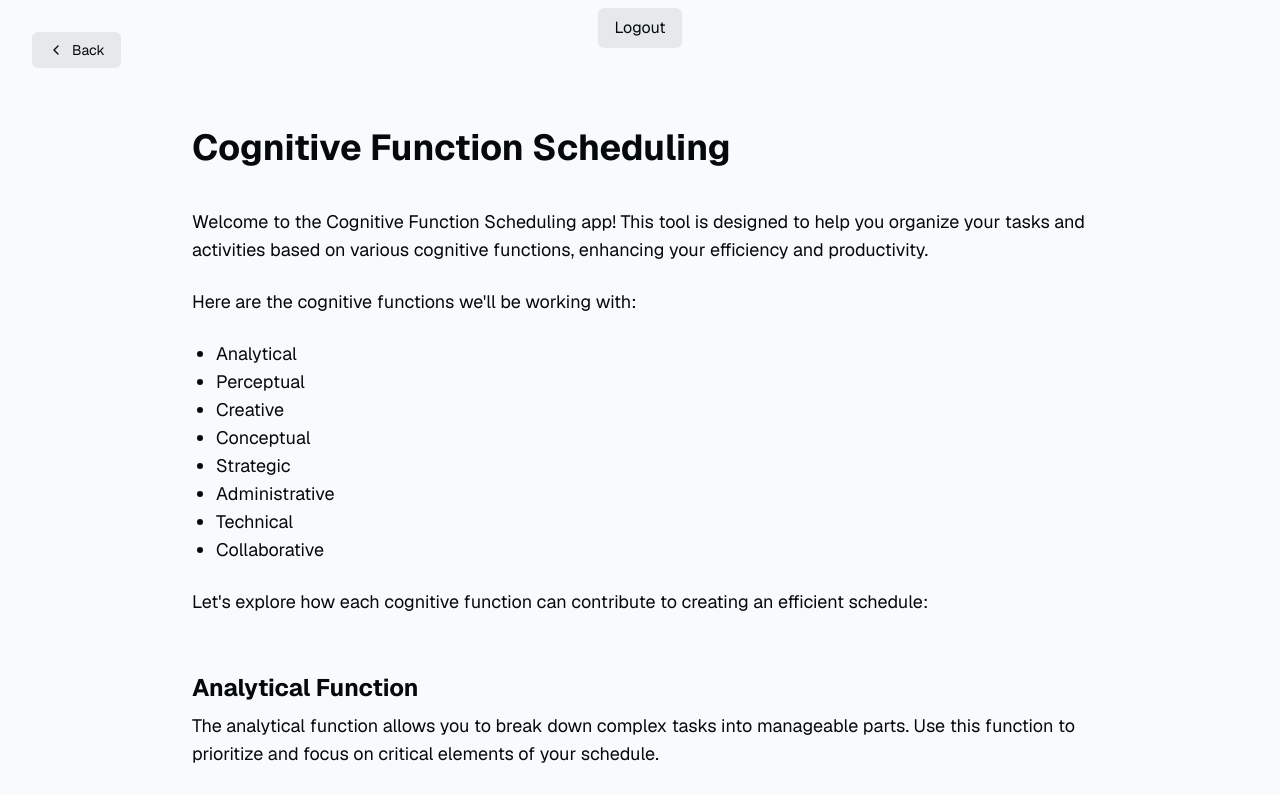
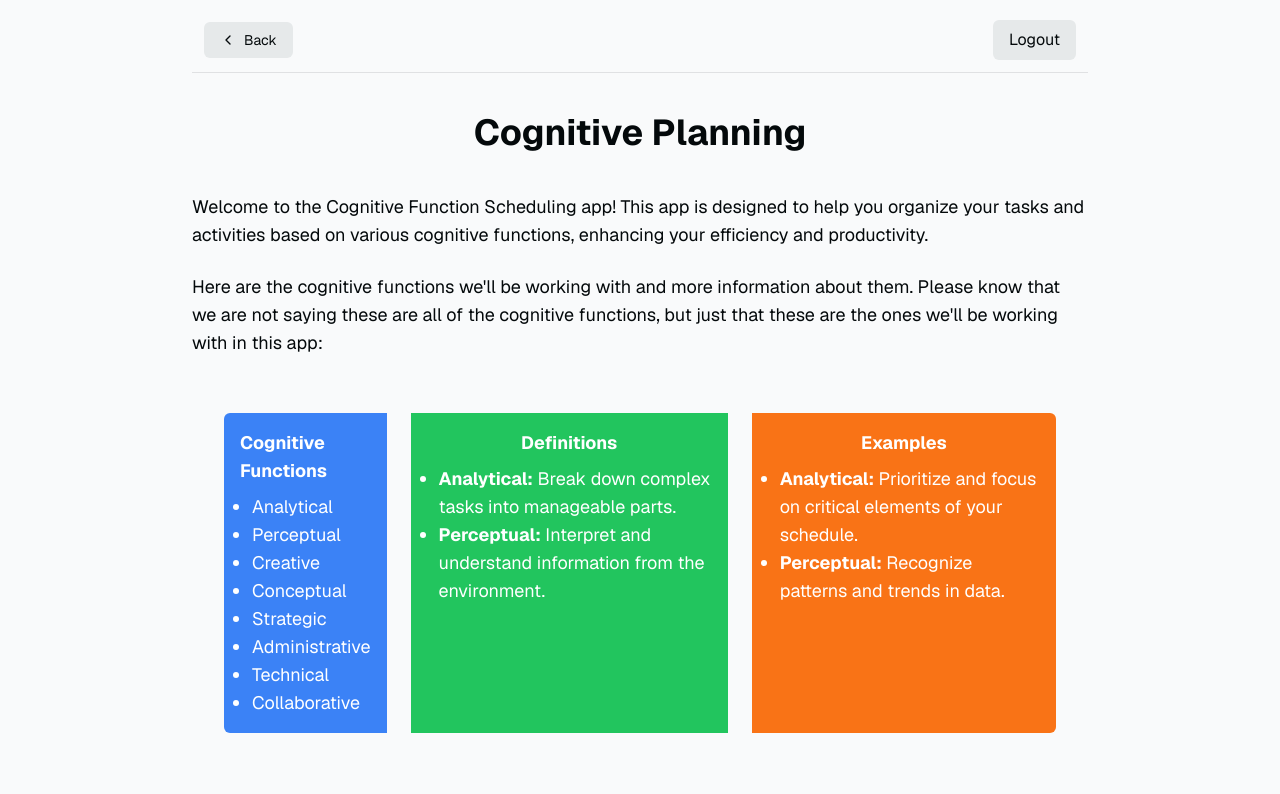
Before and after one commit to Enjoyweaver/CognitiveLabs, a Next.js app: page /cognitive in a window 1280 px wide. Shown: the top 794 px of the page. Built offline with nearby package versions, Linux system fonts and the light colour scheme.

Commit message:
Cognitive page

```diff
--- a/app/cognitive/page.tsx
+++ b/app/cognitive/page.tsx
@@ -14,10 +14,11 @@ const signOut = async () => {
 
 export default function Cognitive() {
   return (
-    <div className="flex-1 w-full flex flex-col gap-20 items-center">
+    <div className="flex-1 flex flex-col items-center">
+      <div className="flex w-full justify-between items-center p-3 border-b border-foreground/10">
         <Link
           href="/"
-        className="absolute left-8 top-8 py-2 px-4 rounded-md no-underline text-foreground bg-btn-background hover:bg-btn-background-hover flex items-center group text-sm"
+          className="py-2 px-4 rounded-md no-underline text-foreground bg-btn-background hover:bg-btn-background-hover flex items-center group text-sm"
         >
           <svg
             xmlns="http://www.w3.org/2000/svg"
@@ -40,23 +41,32 @@ export default function Cognitive() {
             Logout
           </button>
         </form>
-      <main className="flex-1 flex flex-col gap-6 max-w-4xl">
-        <h2 className="font-bold text-4xl mb-4">
-          Cognitive Function Scheduling
+      </div>
+      <main className="pt-10 flex-1 flex flex-col gap-6 max-w-4xl">
+        <h2 className="text-center font-bold text-4xl mb-4">
+          Cognitive Planning
         </h2>
 
         <p className="text-lg">
-          Welcome to the Cognitive Function Scheduling app! This tool is
-          designed to help you organize your tasks and activities based on
-          various cognitive functions, enhancing your efficiency and
-          productivity.
+          Welcome to the Cognitive Function Scheduling app! This app is designed
+          to help you organize your tasks and activities based on various
+          cognitive functions, enhancing your efficiency and productivity.
         </p>
 
         <p className="text-lg">
-          Here are the cognitive functions we'll be working with:
+          Here are the cognitive functions we'll be working with and more
+          information about them. Please know that we are not saying these are
+          all of the cognitive functions, but just that these are the ones we'll
+          be working with in this app:
         </p>
-
-        <ul className="list-disc pl-6 text-lg">
+        <main className="flex-1 flex flex-col gap-6 max-w-4xl p-8">
+          <div className="flex gap-6">
+            {/* Column 1: Cognitive Functions */}
+            <div className="bg-blue-500 rounded-tl-md rounded-bl-md p-4 flex flex-col items-center">
+              <h3 className="text-white text-lg font-bold mb-2">
+                Cognitive Functions
+              </h3>
+              <ul className="list-disc pl-3 text-white text-lg">
                 <li>Analytical</li>
                 <li>Perceptual</li>
                 <li>Creative</li>
@@ -66,13 +76,46 @@ export default function Cognitive() {
                 <li>Technical</li>
                 <li>Collaborative</li>
               </ul>
+            </div>
+
+            {/* Column 2: Definitions */}
+            <div className="bg-green-500 p-4 flex flex-col items-center">
+              <h3 className="text-white text-lg font-bold mb-2">Definitions</h3>
+              <ul className="list-disc pl-3 text-white text-lg">
+                <li>
+                  <strong>Analytical:</strong> Break down complex tasks into
+                  manageable parts.
+                </li>
+                <li>
+                  <strong>Perceptual:</strong> Interpret and understand
+                  information from the environment.
+                </li>
+                {/* Add definitions for other cognitive functions */}
+              </ul>
+            </div>
+
+            {/* Column 3: Examples */}
+            <div className="bg-orange-500 rounded-tr-md rounded-br-md p-4 flex flex-col items-center">
+              <h3 className="text-white text-lg font-bold mb-2">Examples</h3>
+              <ul className="list-disc pl-3 text-white text-lg">
+                <li>
+                  <strong>Analytical:</strong> Prioritize and focus on critical
+                  elements of your schedule.
+                </li>
+                <li>
+                  <strong>Perceptual:</strong> Recognize patterns and trends in
+                  data.
+                </li>
+                {/* Add examples for other cognitive functions */}
+              </ul>
+            </div>
+          </div>
+        </main>
 
         <p className="text-lg">
           Let's explore how each cognitive function can contribute to creating
           an efficient schedule:
         </p>
-
-        {/* Add detailed explanations for each cognitive function here */}
 
         <div className="mt-8">
           <h3 className="font-bold text-2xl mb-2">Analytical Function</h3>
@@ -82,13 +125,11 @@ export default function Cognitive() {
             critical elements of your schedule.
           </p>
         </div>
-
-        {/* Repeat the above structure for other cognitive functions */}
       </main>
 
       <footer className="w-full border-t border-t-foreground/10 p-8 flex justify-center text-center text-xs">
         <p>
-          Powered by{" "}
+          Created by{" "}
           <a
             href="https://enjoyweaver.vercel.app"
             target="_blank"
--- a/app/layout.tsx
+++ b/app/layout.tsx
@@ -7,7 +7,7 @@ const defaultUrl = process.env.VERCEL_URL
 
 export const metadata = {
   metadataBase: new URL(defaultUrl),
-  title: "Cognitive Scheduling",
+  title: "Cognitive Plan",
   description:
     "Schedule your time based on cognitive functions and your schedule",
 };
--- a/app/page.tsx
+++ b/app/page.tsx
@@ -38,7 +38,7 @@ export default async function Index() {
 
       <footer className="w-full border-t border-t-foreground/10 p-8 flex justify-center text-center text-xs">
         <p>
-          Powered by{" "}
+          Created by{" "}
           <a
             href="https://enjoyweaver.vercel.app"
             target="_blank"
```
Lines whose indentation alone changed are shown as unchanged.
